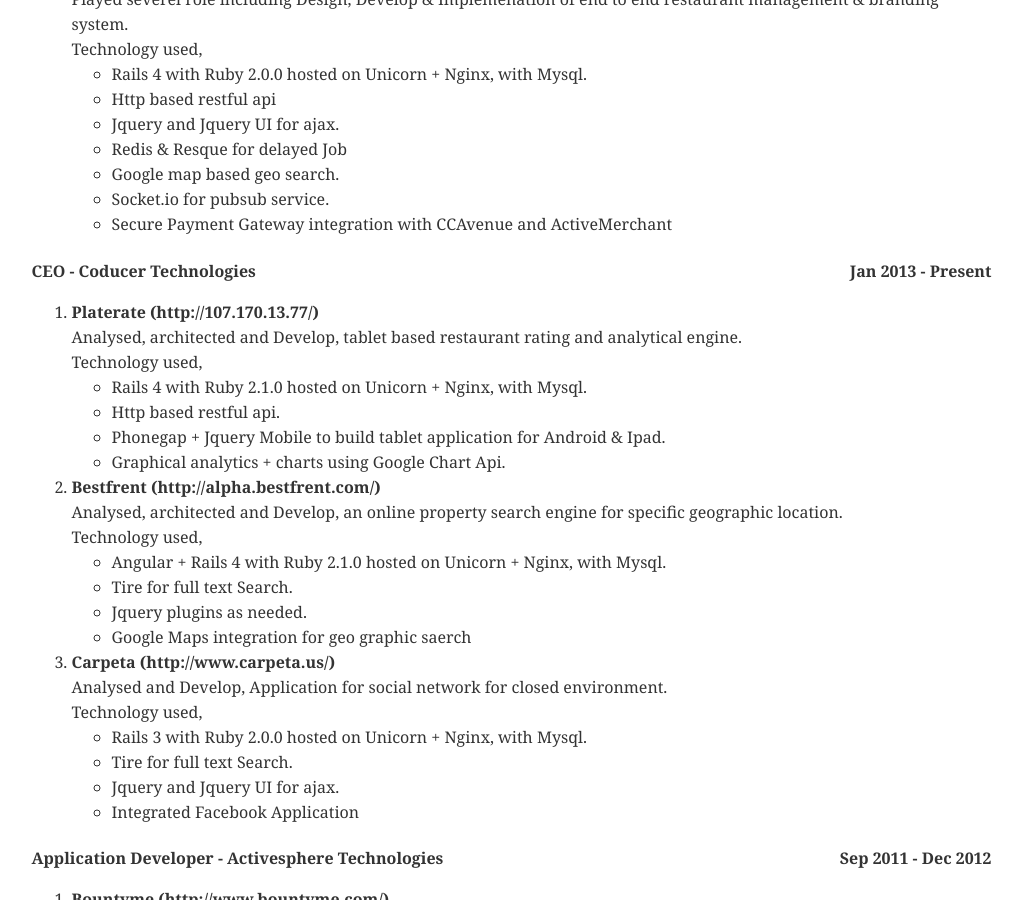
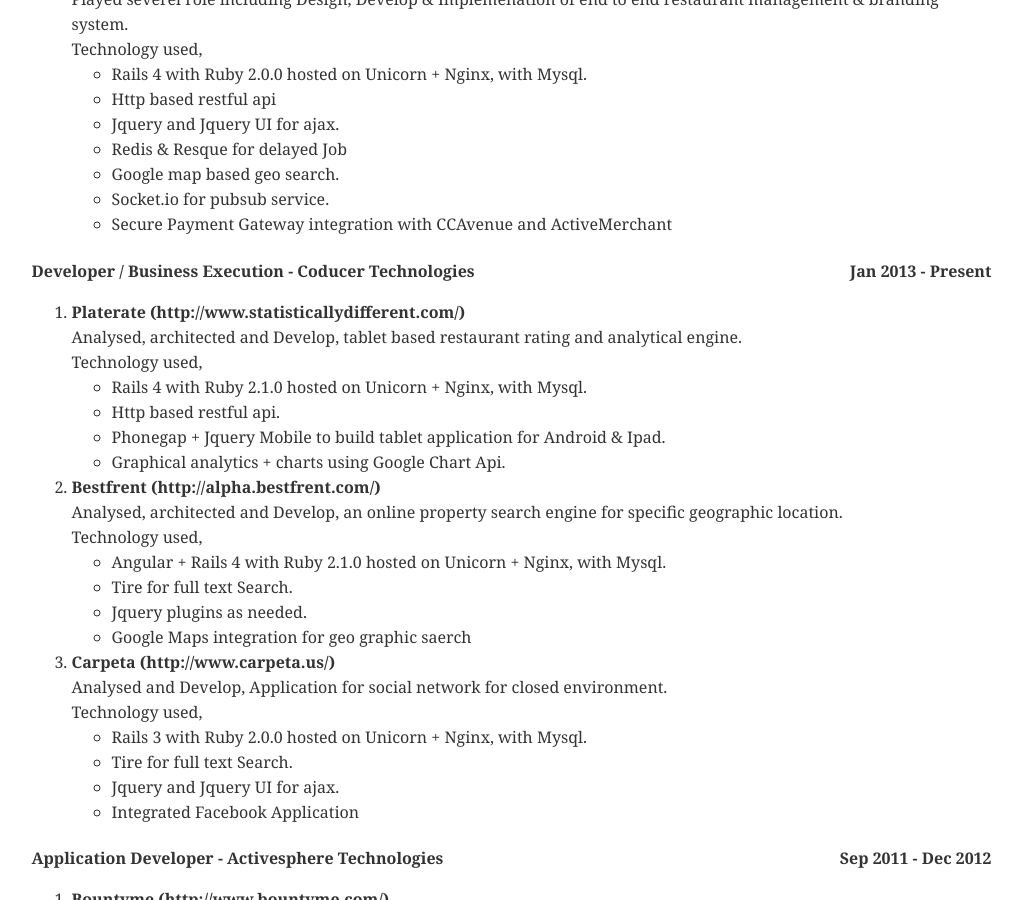
Before and after one commit to kjaikeerthi/kjaikeerthi.github.io, a Jekyll site: the page resume.html, which Jekyll copies as it is, in a window 1280 px wide and 900 px high, scrolled down 656 px. Shown: the whole window, without its empty margins (141-1164 px from the left). Built offline with Jekyll 4.4.1, drawn with Linux system fonts in a browser that asks for light colours; Markdown is read by kramdown in place of the engine named in the settings.

Commit message:
updated profile

```diff
--- a/resume.html
+++ b/resume.html
@@ -184,12 +184,35 @@
 
       <div class='work'>
         <h4>
-          <span class="left">CEO - Coducer Technologies</span>
+          <span class="left">Developer / Business Execution - Coducer Technologies</span>
           <span  class="right">Jan 2013 - Present</span></h4>
         <div class="clear"></div>
         <ol>
+          <!-- <li> -->
+          <!--   <div class="project_title">BMTC - Mobile App</div> -->
+          <!--   <div class='description'> -->
+          <!--     Building Mobile application for BMTC commuters -->
+          <!--     <div class="clear"></div> -->
+          <!--     Technology used, -->
+          <!--     <div class="clear"></div> -->
+          <!--     <ul> -->
+          <!--       <li> -->
+          <!--         Rails 4 with Ruby 2.1.1 hosted on Unicorn + Nginx, with Mysql. -->
+          <!--       </li> -->
+          <!--       <li> -->
+          <!--         Http based restful api. -->
+          <!--       </li> -->
+          <!--       <li> -->
+          <!--         Native Android / IOS / Windows Applications. -->
+          <!--       </li> -->
+          <!--       <li> -->
+          <!--         Integrated with BMTC Website (http://www.mybmtc.com) -->
+          <!--       </li> -->
+          <!--     </ul> -->
+          <!--   </div> -->
+          <!-- </li> -->
           <li>
-            <div class="project_title">Platerate (<a href="http://107.170.13.77/">http://107.170.13.77/</a>)</div>
+            <div class="project_title">Platerate (<a href="http://www.statisticallydifferent.com/">http://www.statisticallydifferent.com/</a>)</div>
             <div class='description'>
               Analysed, architected and Develop, tablet based restaurant rating and analytical engine.
               <div class="clear"></div>
```
Also changed, not shown: 1 other file.
